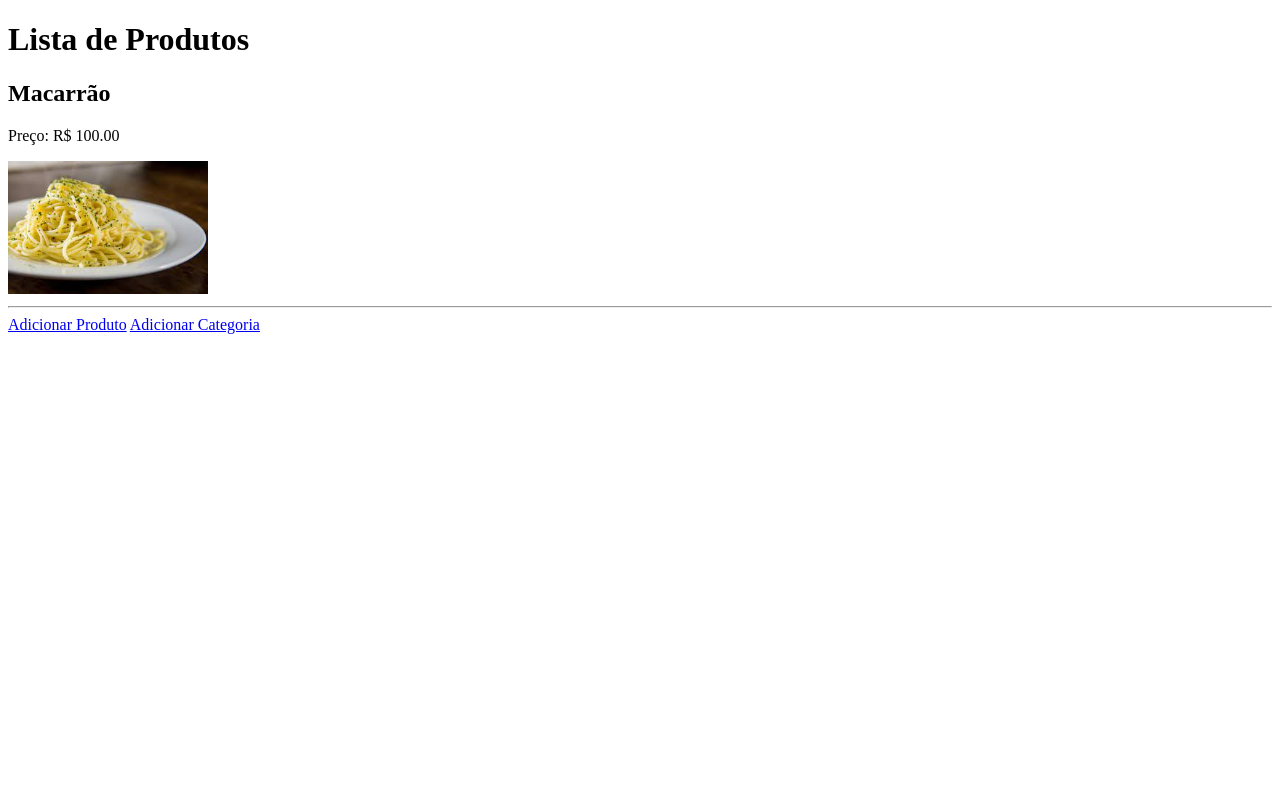
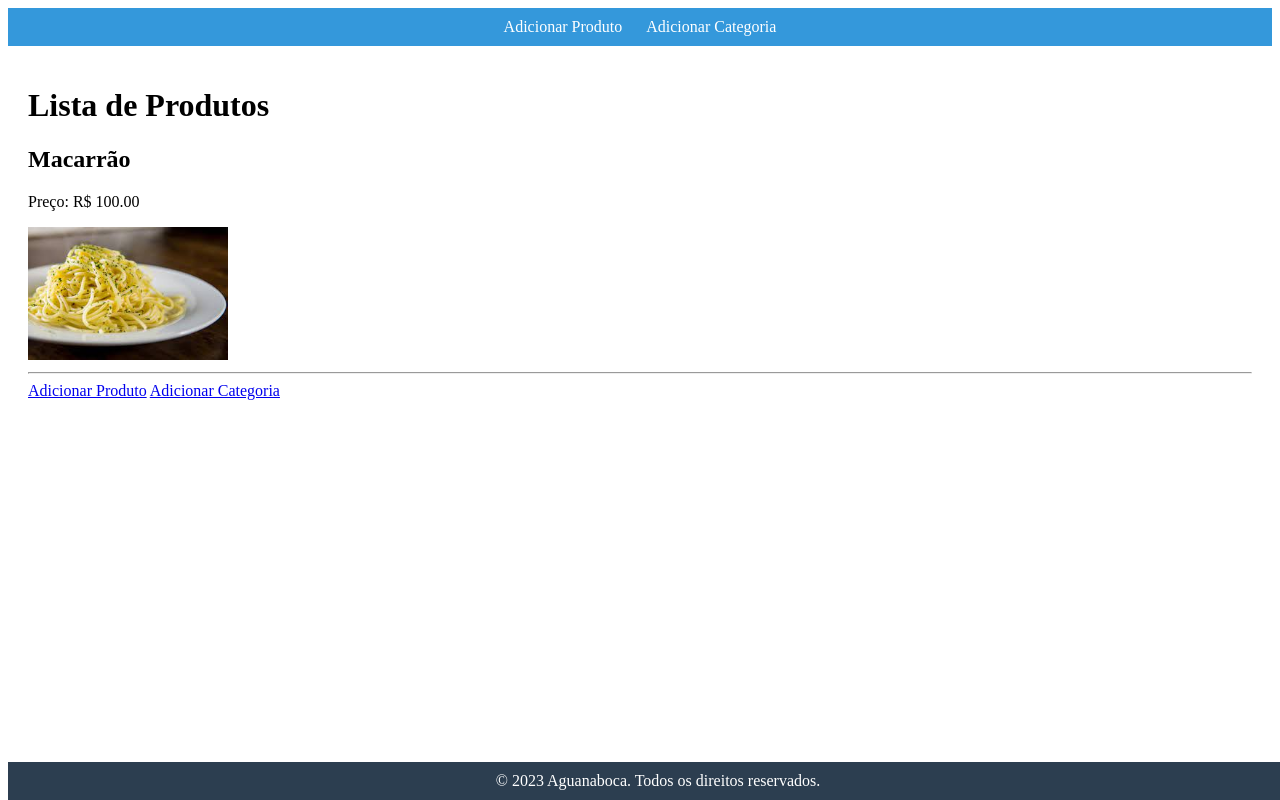
Before and after one commit to KaueFulgencio/aguanaboca, a Django app: page / in a window 1280 px wide. Run offline with Django 4.2, Linux system fonts and the light colour scheme; data comes from the database, SQL or seed files in the repository.

Commit message:
base.html

```diff
--- a/aguanaboca/projeto_aguanaboca/templates/admin/adiciona_categoria.html
+++ b/aguanaboca/projeto_aguanaboca/templates/admin/adiciona_categoria.html
@@ -1,3 +1,6 @@
+{% extends "base.html" %}
+
+{% block content %}
     <!DOCTYPE html>
     <html lang="en">
     <head>
@@ -13,3 +16,4 @@
         </form>
     </body>
     </html>
+{% endblock %}
--- a/aguanaboca/projeto_aguanaboca/templates/admin/form_produto.html
+++ b/aguanaboca/projeto_aguanaboca/templates/admin/form_produto.html
@@ -1,3 +1,6 @@
+{% extends "base.html" %}
+
+{% block content %}
     <!DOCTYPE html>
     <html lang="en">
     <head>
@@ -13,3 +16,4 @@
         </form>
     </body>
     </html>
+{% endblock %}
--- a/aguanaboca/projeto_aguanaboca/templates/admin/lista_produtos.html
+++ b/aguanaboca/projeto_aguanaboca/templates/admin/lista_produtos.html
@@ -1,10 +1,6 @@
-<!DOCTYPE html>
-<html lang="en">
-<head>
-    <meta charset="UTF-8">
-    <title>Lista de Produtos</title>
-</head>
-<body>
+{% extends "base.html" %}
+
+{% block content %}
     <h1>Lista de Produtos</h1>
     {% for produto in produtos %}
         <div>
@@ -18,5 +14,4 @@
     {% endfor %}
     <a href="{% url 'adiciona_produto' %}">Adicionar Produto</a>
     <a href="{% url 'adiciona_categoria' %}">Adicionar Categoria</a>
-</body>
-</html>
+{% endblock %}
--- /dev/null
+++ b/aguanaboca/projeto_aguanaboca/templates/base.html
@@ -0,0 +1,49 @@
+<!DOCTYPE html>
+<html lang="en">
+<head>
+    <meta charset="UTF-8">
+    <meta name="viewport" content="width=device-width, initial-scale=1.0">
+    <title>{% block title %}Aguanaboca{% endblock %}</title>
+    <style>
+        nav {
+            background-color: #3498db;
+            padding: 10px;
+            text-align: center;
+        }
+
+        nav a {
+            color: white;
+            text-decoration: none;
+            margin: 0 10px;
+        }
+
+        main {
+            padding: 20px;
+        }
+
+        footer {
+            background-color: #2c3e50;
+            color: white;
+            text-align: center;
+            padding: 10px;
+            position: fixed;
+            bottom: 0;
+            width: 100%;
+        }
+    </style>
+</head>
+<body>
+    <nav>
+        <a href="{% url 'adiciona_produto' %}">Adicionar Produto</a>
+        <a href="{% url 'adiciona_categoria' %}">Adicionar Categoria</a>
+    </nav>
+
+    <main>
+        {% block content %}{% endblock %}
+    </main>
+
+    <footer>
+        © 2023 Aguanaboca. Todos os direitos reservados.
+    </footer>
+</body>
+</html>
```
Also changed, not shown: aguanaboca/projeto_aguanaboca/templates/admin/base.html (deleted). Lines whose indentation alone changed are shown as unchanged.
